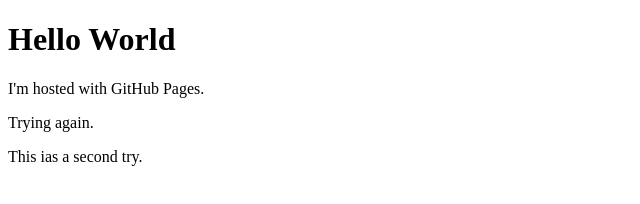
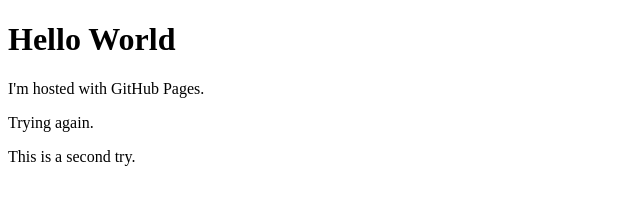
Before and after one commit to sitsoprisci/sitsoprisci.github.io, a plain HTML site: page index.html in a window 1280 px wide. Shown: the full height of the page, 0-640 px from the left. Drawn offline with Linux system fonts and the light colour scheme.

Commit message:
made a correctionwith a spelling

```diff
--- a/index.html
+++ b/index.html
@@ -4,6 +4,6 @@
 <h1>Hello World</h1>
 <p>I'm hosted with GitHub Pages.</p>
 <p>Trying again.</p>
-<p>This ias a second try.</p>
+<p>This is a second try.</p>
 </body>
 </html>
```
